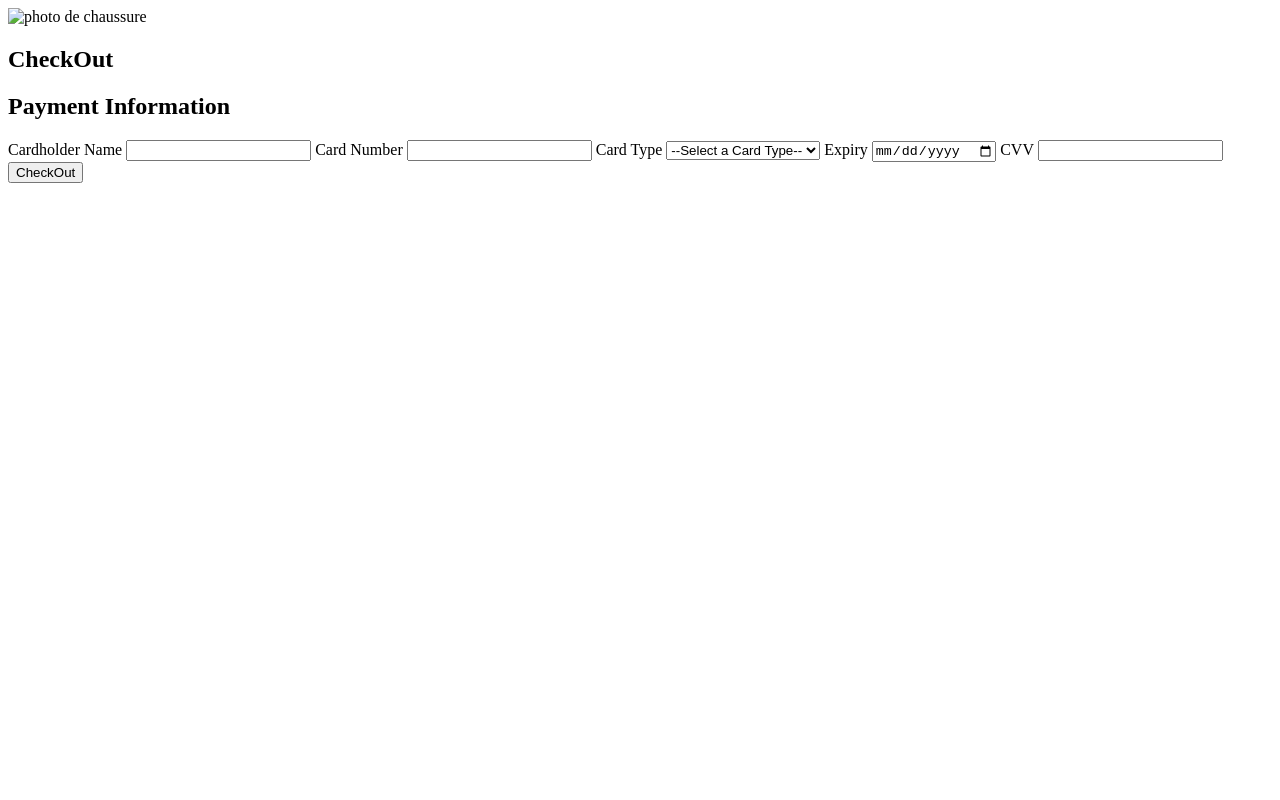
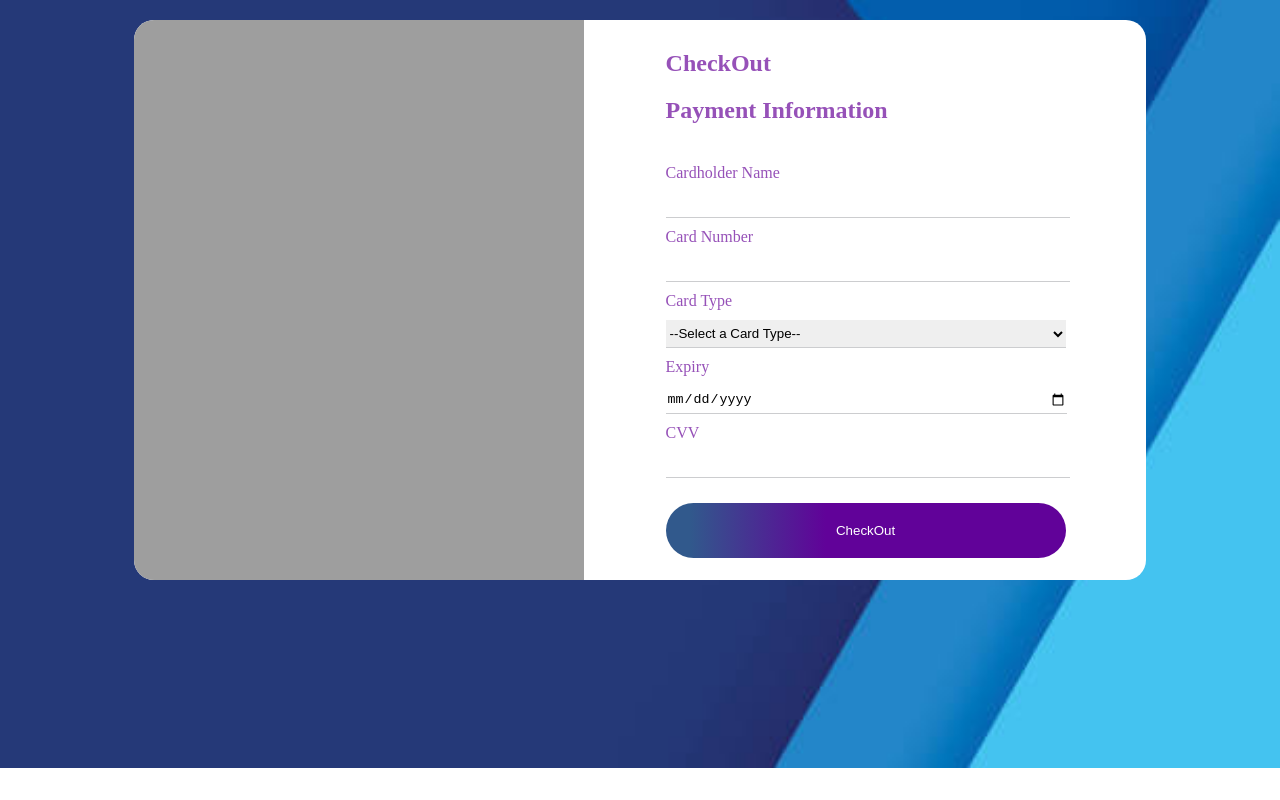
Before and after one commit to zahra-kd/form-nike, a plain HTML site: page index.html in a window 1280 px wide. Drawn offline with Linux system fonts and the light colour scheme; the site is published under a folder, as on GitHub Pages, so addresses that start at the root find nothing.

Commit message:
modification de bouton

```diff
--- a/form-nike.css
+++ b/form-nike.css
@@ -1,5 +1,5 @@
 body {
-    background-image: url(/images/background.jpg);
+    background-image: url(images/background.jpg);
     background-repeat: no-repeat;
     background-size: cover;
 }
--- a/index.html
+++ b/index.html
@@ -4,18 +4,18 @@
     <meta charset="UTF-8">
     <meta http-equiv="X-UA-Compatible" content="IE=edge">
     <meta name="viewport" content="width=device-width, initial-scale=1.0">
-    <link rel="stylesheet" href="/form-nike.css">
+    <link rel="stylesheet" href="form-nike.css">
     <title>form-nike</title>
 </head>
 <body>
     <div id="all">
-        <img src="/images/nike.jpg" alt="photo de chaussure">
+        <img src="images/nike.jpg" alt="photo de chaussure">
         <div id="form">
             <div class="titre">
                 <h2 class="title">CheckOut</h2>
                 <h2 class="title">Payment Information</h2>
             </div>
-            <form action="/index.html" id="">
+            <form>
                 <label for="name">Cardholder Name</label>
                 <input id="name" type="text">
                 <label for="cardnumber">Card Number</label>
```
